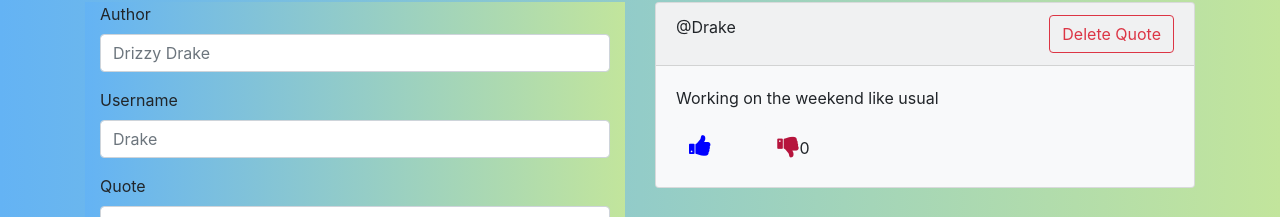
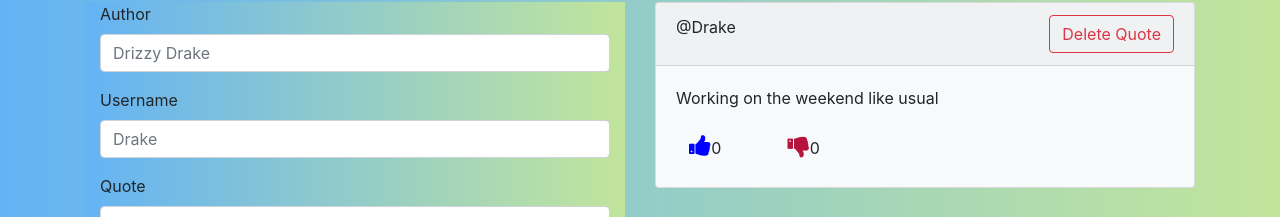
Before and after one commit to hamisicodes/quotes, an Angular app: page / in a window 1280 px wide. Shown: the part 92-309 px from the top of the page. Built offline with nearby package versions, Linux system fonts and the light colour scheme.

Commit message:
Implement the increaseUpvote function

```diff
--- a/src/app/quote-form/quote-form.component.ts
+++ b/src/app/quote-form/quote-form.component.ts
@@ -7,13 +7,13 @@
   styleUrls: ['./quote-form.component.css']
 })
 export class QuoteFormComponent implements OnInit {
-  newQuote = new Quote("","","");
+  newQuote = new Quote("","","",0,0);
   @Output() addQuote = new EventEmitter<Quote>();
 
   submitQuote(){
     console.log('SUbmitted')
     this.addQuote.emit(this.newQuote);
-    this.newQuote =  new Quote("","","");
+    this.newQuote =  new Quote("","","",0,0);
   }
 
   constructor() { }
--- a/src/app/quote.ts
+++ b/src/app/quote.ts
@@ -1,11 +1,6 @@
 export class Quote {
 
-    upVote:number;
-    downVote:number;
-
-    constructor(public author:string , public username:string , public description:string){
-        this.upVote = 0;
-        this.downVote = 0;
+    constructor(public author:string , public username:string , public description:string, public upVote:number , public downVote:number){
 
     }
 }
--- a/src/app/quote/quote.component.html
+++ b/src/app/quote/quote.component.html
@@ -29,9 +29,9 @@
                     <div class="card-body">
 
                         <p class="card-text">{{quote_instance.description}}</p>
-                        <button type="button" class="btn btn-light" (click)="increaseUpvote(i)"> <i class="fa fa-thumbs-up" style="font-size:24px; color:blue"></i>{{upVote[i]}}</button><span class="tab"></span>
+                        <button type="button" class="btn btn-light" (click)="increaseUpvote(i)"> <i class="fa fa-thumbs-up" style="font-size:24px; color:blue"></i>{{quote_instance.upVote}}</button><span class="tab"></span>
 
-                        <button type="button" class="btn btn-light"><i class="fa fa-thumbs-down" style="font-size:24px; color:rgb(182, 20, 60)"></i>{{downVote}}</button>
+                        <button type="button" class="btn btn-light"><i class="fa fa-thumbs-down" style="font-size:24px; color:rgb(182, 20, 60)"></i>{{quote_instance.downVote}}</button>
                         <span class="tab"></span>
 
 
--- a/src/app/quote/quote.component.ts
+++ b/src/app/quote/quote.component.ts
@@ -8,7 +8,7 @@
 })
 export class QuoteComponent implements OnInit {
   myQuote:Quote[] =[
-    new Quote('Drizzy Drake','Drake', 'Working on the weekend like usual'),
+    new Quote('Drizzy Drake','Drake', 'Working on the weekend like usual',0,0),
 
   ]
 
@@ -20,11 +20,11 @@
 
   }
   //Initialize the upvote and downvote properties with 0
-   upVote = 0;
-   downVote = 0;
+
 
   increaseUpvote(i){
-    this.upVote[i] +=1;
+    this.myQuote[i].upVote += 1;
+
 
   }
 
```
